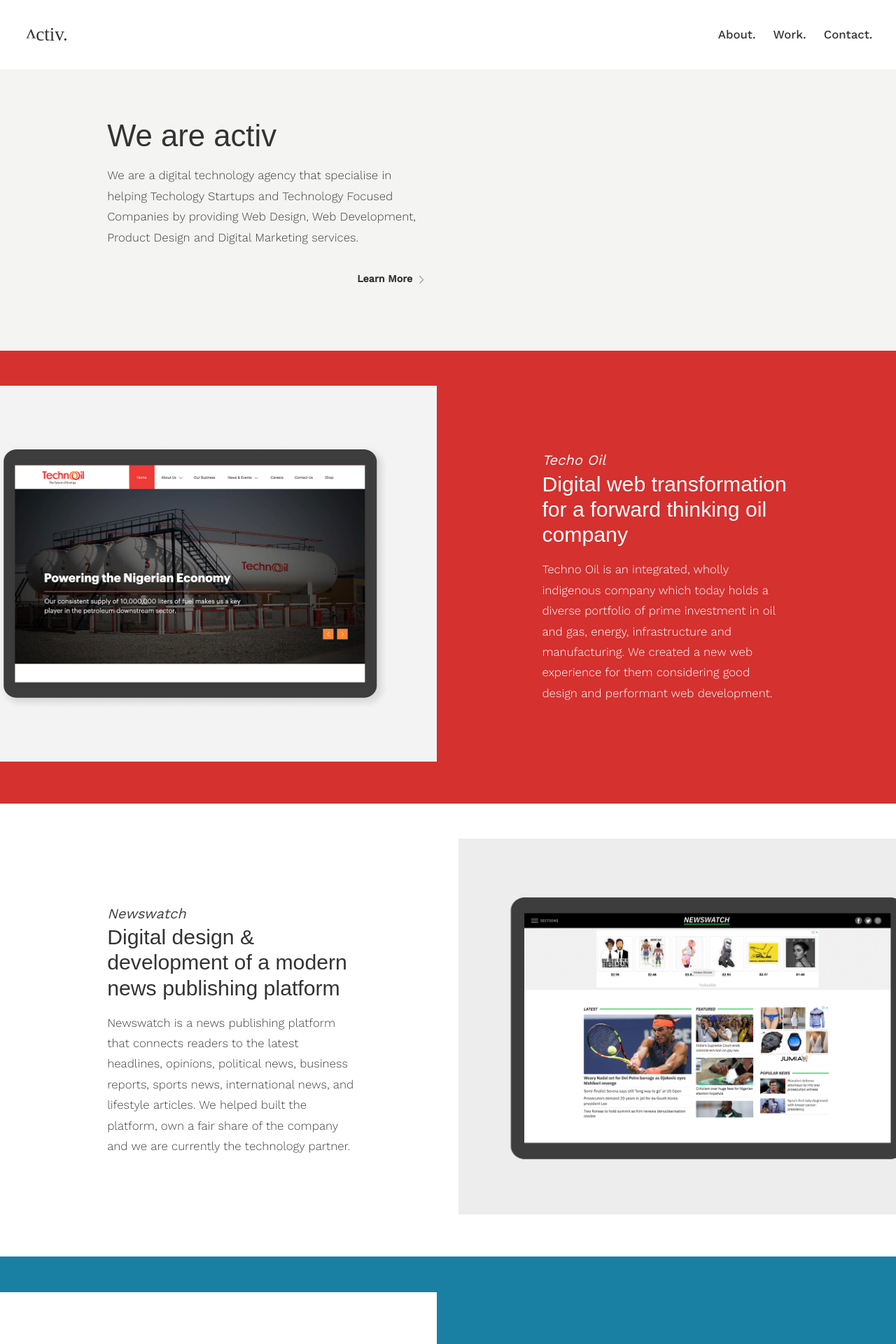
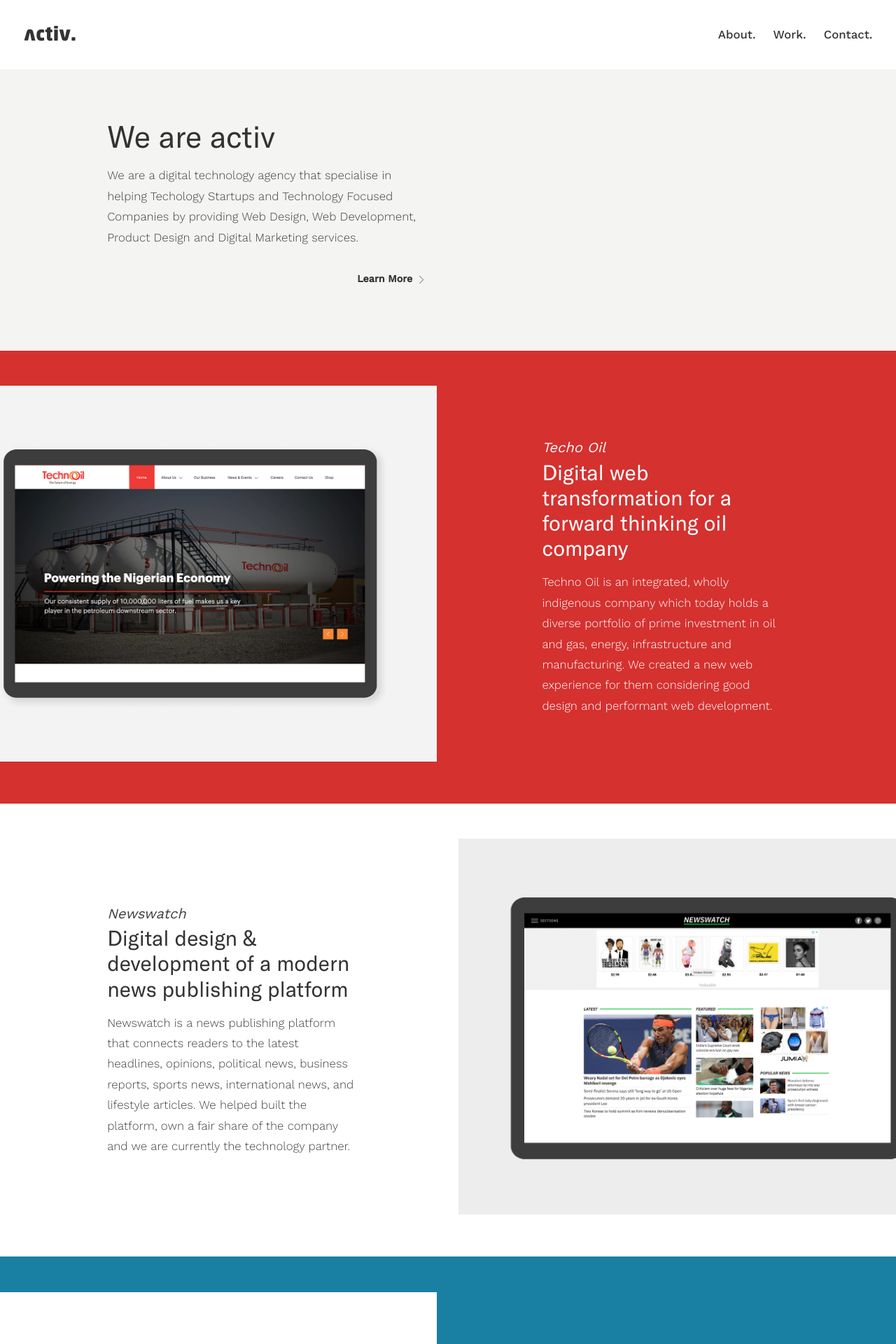
Before and after one commit to activgit/.github.io, a Jekyll site: the page built from index.md, in a window 1280 px wide. Shown: the top 1920 px of the page at 70% size. Built offline with Jekyll 4.4.1, drawn with Linux system fonts in a browser that asks for light colours; nearby versions of some CDN libraries; library files that are not in the unit come from our copies.

Commit message:
font sort

```diff
--- a/_sass/_base.scss
+++ b/_sass/_base.scss
@@ -56,17 +56,21 @@
 }
 
 @font-face{
-	font-family: "NeoSans-Black", sans-serif;
-	src: url('https://activ.digital/fonts/neo-sans/neosans-bold.eot') format('embedded-opentype'),
+	font-family: "NeoSans-Black";
+	src: url('https://activ.digital/fonts/neo-sans/neosans-bold.woff2') format('woff2'),
 		url('https://activ.digital/fonts/neo-sans/neosans-bold.woff') format('woff'),
-		url('https://activ.digital/fonts/neo-sans/neosans-bold.ttf');
+		url('https://activ.digital/fonts/neo-sans/neosans-bold.eot') format('embedded-opentype'),
+		url('https://activ.digital/fonts/neo-sans/neosans-bold.ttf') format('truetype');
+	font-style:normal
 }
 
 @font-face{
-	font-family: "GT America", sans-serif;
-	src: url('https://activ.digital/fonts/gt-america/gt-america-standard-medium.eot') format('embedded-opentype'),
+	font-family: "GT America";
+	src: url('https://activ.digital/fonts/gt-america/gt-america-standard-medium.woff2') format('woff2'),
 		url('https://activ.digital/fonts/gt-america/gt-america-standard-medium.woff') format('woff'),
-		url('https://activ.digital/fonts/gt-america/gt-america-standard-medium.ttf');
+		url('https://activ.digital/fonts/gt-america/gt-america-standard-medium.eot') format('embedded-opentype'),
+		url('https://activ.digital/fonts/gt-america/gt-america-standard-medium.ttf') format('truetype');
+	font-style:normal
 }
 
 //===========
```
Also changed, not shown: fonts/gt-america/gt-america-standard-medium.woff2 (added), fonts/neo-sans/neosans-bold.woff2 (added), 6 other files.
